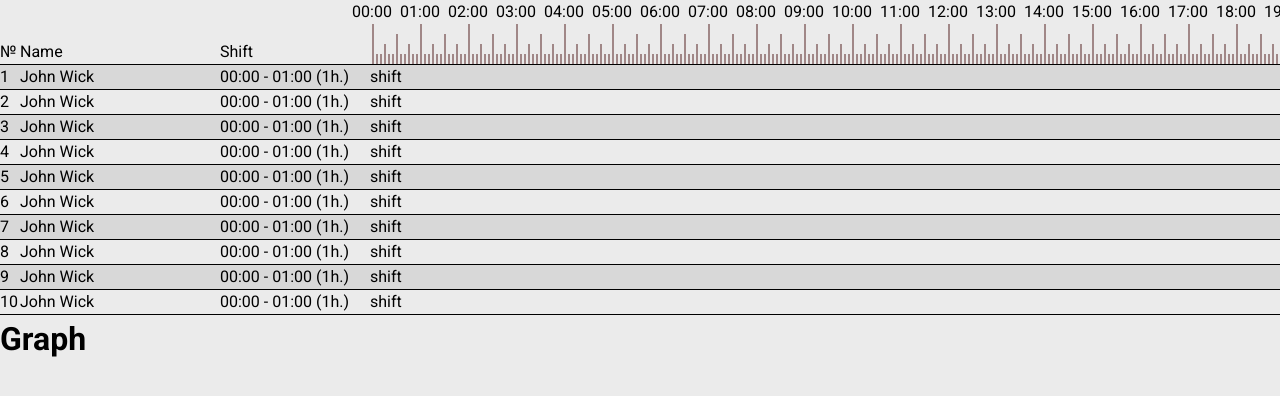
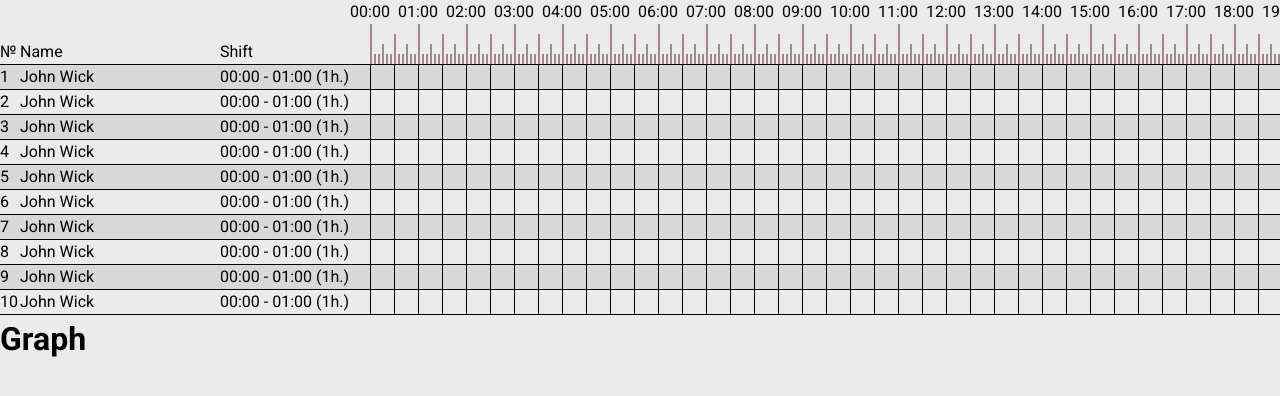
Before and after one commit to SashaSkryd/ShiftPlan, a React (Create React App) app: page / in a window 1280 px wide. Shown: the top 396 px of the page. Built offline with nearby package versions, Linux system fonts and the light colour scheme.

Commit message:
add table grid

```diff
--- a/src/components/Ruler/Ruler.jsx
+++ b/src/components/Ruler/Ruler.jsx
@@ -3,8 +3,8 @@ import './Ruler.scss'
 
 const time = [0,1,2,3,4,5,6,7,8,9,10,11,12,13,14,15,16,17,18,19,20,21,22,23];
 
-function rulerPart(el){
-    return <li className="first-point">
+function rulerPart(el,i){
+    return <li className="first-point" key={i}>
     <span className='time-indicator'>{el.toString().length === 1 ? `0${el}:00` : `${el}:00`}</span>
     <ul>
         <li className="small-point"></li>
@@ -27,8 +27,8 @@ export default function Ruler (){
     return(
         <div className='ruler-wraper'>
             <ul className='ruler'>
-                {time.map(el=>
-                   rulerPart(el)
+                {time.map((el,i)=>
+                   rulerPart(el,i)
                 )}
             </ul>
         </div>
--- a/src/components/TaskList/TaskList.scss
+++ /dev/null
@@ -1 +0,0 @@
-.container-taskList{}
--- a/src/components/TaskPage/TaskPage.scss
+++ b/src/components/TaskPage/TaskPage.scss
@@ -1,6 +1,6 @@
 .ruler-container {
   height: fit-content;
-  margin-left: 370px;
+  margin-left: 368px;
   width: 1152px;
   position: relative;
 }
--- a/src/components/TaskTable/TaskTable.jsx
+++ b/src/components/TaskTable/TaskTable.jsx
@@ -1,14 +1,25 @@
-import React, { Component } from "react";
-import styles from "./taskTable.module.scss";
-import data from "../../workers";
+import React, { Component } from "react"
+import styles from "./taskTable.module.scss"
+import data from "../../workers"
 
 class TaskTable extends Component {
   state = {
     workers: data.getWorkers(10),
-  };
+  }
+
+  // getLines() {
+  //   let numbers = [, , ,]
+  //   console.log(numbers)
+  //   return numbers.map((el, i) => console.log(1))
+  // }
 
   render() {
-    console.log(this.state.workers);
+    const numbers = new Array(48)
+    for(let i = 0; i<numbers.length;i++){
+      numbers[i] = 1
+    }
+    // console.log(numbers)
+    // console.log(this.state.workers)
     return (
       <table className={styles.taskTable}>
         <thead>
@@ -24,13 +35,19 @@ class TaskTable extends Component {
               <td className={styles.number}>{el.number}</td>
               <td className={styles.name}>{el.name}</td>
               <td className={styles.shift}>{el.shift.getFormat()}</td>
-              <td className={styles.shiftRow}>shift</td>
+              {/* <td className={styles.shiftRow}>shift</td> */}
+              {/* {this.getLines()} */}
+              {/* {this.getLines()} */}
+              {numbers.map((el, i) => {
+                // console.log(1)
+               return <td key={i} className={styles.shiftCell}></td>
+              })}
             </tr>
           ))}
         </tbody>
       </table>
-    );
+    )
   }
 }
 
-export default TaskTable;
+export default TaskTable
--- a/src/components/TaskTable/taskTable.module.scss
+++ b/src/components/TaskTable/taskTable.module.scss
@@ -37,3 +37,10 @@ tbody {
     background-color: transparent;
   }
 }
+.shiftCell{
+  min-width: 24px;
+  border-left: solid 1px black;
+  &:last-child{
+    border-right: solid 1px black;
+  }
+}
```
Also changed, not shown: src/components/TaskList/TaskList.jsx (deleted, +0 -12 lines).
